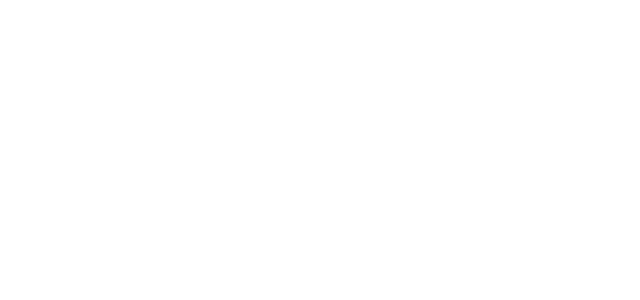
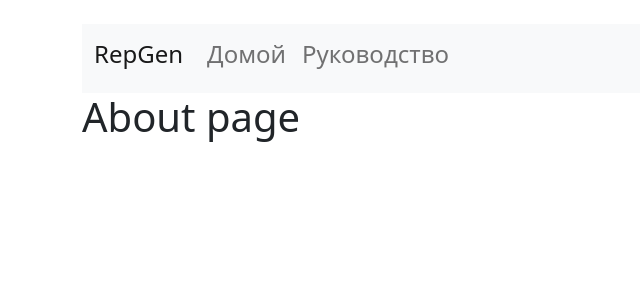
Before and after one commit to Rus-tam/report-generator-client, a React (Create React App) app: page /about in a window 1280 px wide. Before the commit this address had no page. Shown: the top 300 px of the page, without its empty margins (0-640 px from the left). Built offline with nearby package versions, Linux system fonts and the light colour scheme.

Commit message:
about page begining

```diff
--- a/src/App.js
+++ b/src/App.js
@@ -3,6 +3,7 @@
 import FileUpload from "./components/FileUpload";
 import NameEnter from "./components/NameEnter";
 import ResultObserve from "./components/ResultObserve";
+import About from "./components/About";
 import { WorkingProvider } from "./context/workingContext";
 
 const App = () => {
@@ -14,6 +15,7 @@
             <Route exact path="/" element={<FileUpload />}></Route>
             <Route path="/results" element={<ResultObserve />}></Route>
             <Route path="/enter-name" element={<NameEnter />}></Route>
+            <Route path="/about" element={<About />}></Route>
           </Routes>
         </div>
       </Router>
--- /dev/null
+++ b/src/components/About.jsx
@@ -0,0 +1,15 @@
+import React from "react";
+import NavBar from "./layout/Navbar";
+
+const About = () => {
+  return (
+    <div>
+      <NavBar />
+      <div>
+        <h1>About page</h1>
+      </div>
+    </div>
+  );
+};
+
+export default About;
--- a/src/components/FileUpload.jsx
+++ b/src/components/FileUpload.jsx
@@ -4,6 +4,7 @@
 
 import TxtFileUpload from "./FileUploadFragment/TxtFileUpload";
 import XlsxFileUpload from "./FileUploadFragment/XlsxFileUpload";
+import NavBar from "./layout/Navbar";
 
 const FileUpload = () => {
   let name = "";
@@ -13,7 +14,6 @@
 
   useEffect(() => {
     name = localStorage.getItem("Name");
-
     name === null ? navigate("/enter-name") : null;
   }, []);
 
@@ -22,14 +22,10 @@
   };
 
   return (
+    <div>
+      <NavBar />
       <div className="d-flex align-items-center">
         <div className="container mt-4">
-        <div className="row text-center align-middle">
-          <div className="mb-4">
-            <h1>Добро пожаловать в генератор отчетов</h1>
-          </div>
-        </div>
-
           <div className="row text-center align-middle mb-4">
             <div className="col-md-4"></div>
             <div className="col-md-4">
@@ -49,6 +45,7 @@
           </div>
         </div>
       </div>
+    </div>
   );
 };
 
--- /dev/null
+++ b/src/components/layout/Navbar.jsx
@@ -0,0 +1,28 @@
+import React from "react";
+import Navbar from "react-bootstrap/Navbar";
+import Nav from "react-bootstrap/Nav";
+import Container from "react-bootstrap/Container";
+
+const NavBar = () => {
+  return (
+    <div>
+      <Navbar expand="lg" bg="light" variant="light">
+        <Container>
+          <Navbar.Brand href="/">
+            <h4>RepGen</h4>
+          </Navbar.Brand>
+          <Nav className="me-auto">
+            <Nav.Link href="/">
+              <h4>Домой</h4>
+            </Nav.Link>
+            <Nav.Link href="/about">
+              <h4>Руководство</h4>
+            </Nav.Link>
+          </Nav>
+        </Container>
+      </Navbar>
+    </div>
+  );
+};
+
+export default NavBar;
--- a/src/components/modal-windows/FeedModal.jsx
+++ b/src/components/modal-windows/AddStreamsModal.jsx
@@ -8,6 +8,13 @@
   const { show, handleClose, allData, handleChange, handleSelect, feedModal } = useContext(WorkingContext);
 
   const allStreams = allData.excelData.allStreams;
+
+  let selectedStreams = [];
+  if (feedModal) {
+    selectedStreams = [...localStorage.getItem("FeedStreams").split(",")];
+  } else {
+    selectedStreams = [...localStorage.getItem("DrawStreams").split(",")];
+  }
 
   if (allData) {
     return (
--- a/src/components/resultObserve.jsx
+++ b/src/components/resultObserve.jsx
@@ -3,15 +3,21 @@
 import makeArrayStreamMassFlow from "./utils/makeArrayStreamMassFlow";
 import WorkingContext from "../context/workingContext";
 import Button from "react-bootstrap/Button";
-import FeedModal from "./modal-windows/FeedModal";
+import FeedModal from "./modal-windows/AddStreamsModal";
+import { useNavigate } from "react-router-dom";
+import NavBar from "./layout/Navbar";
 
 const ResultObserve = () => {
+  const navigate = useNavigate();
   const { allData, getAllData, handleShowFeed, handleShowDraw, handleGenerateRep } = useContext(WorkingContext);
   let feedProperties = [];
   let drawProperties = [];
 
   useEffect(() => {
     getAllData();
+    const name = localStorage.getItem("Name");
+
+    name === null ? navigate("/enter-name") : null;
   }, []);
 
   if (allData) {
@@ -23,6 +29,8 @@
 
   if (allData) {
     return (
+      <div>
+        <NavBar />
         <div className="d-flex align-items-center" id="resultObservePage">
           <div className="container-fluid mt-4">
             <div className="row text-center align-middle">
@@ -104,6 +112,7 @@
             </div>
           </div>
         </div>
+      </div>
     );
   } else {
     return <Spinner />;
--- a/src/context/workingContext.js
+++ b/src/context/workingContext.js
@@ -153,7 +153,7 @@
           Name: name,
         },
       });
-      console.log(responseGet);
+
       if (responseGet.status === 200) {
         const blob = await responseGet.blob();
         const downloadUrl = window.URL.createObjectURL(blob);
@@ -185,14 +185,16 @@
           },
         },
       );
-
-      console.log(responsePost.status);
     } catch (Error) {
       console.log(Error);
     }
 
     // Скачать файл
     downloadFile();
+
+    // Очищаем localStorage
+    localStorage.setItem("FeedStreams", "");
+    localStorage.setItem("DrawStreams", "");
   };
 
   return (
```
Lines whose indentation alone changed are shown as unchanged.
